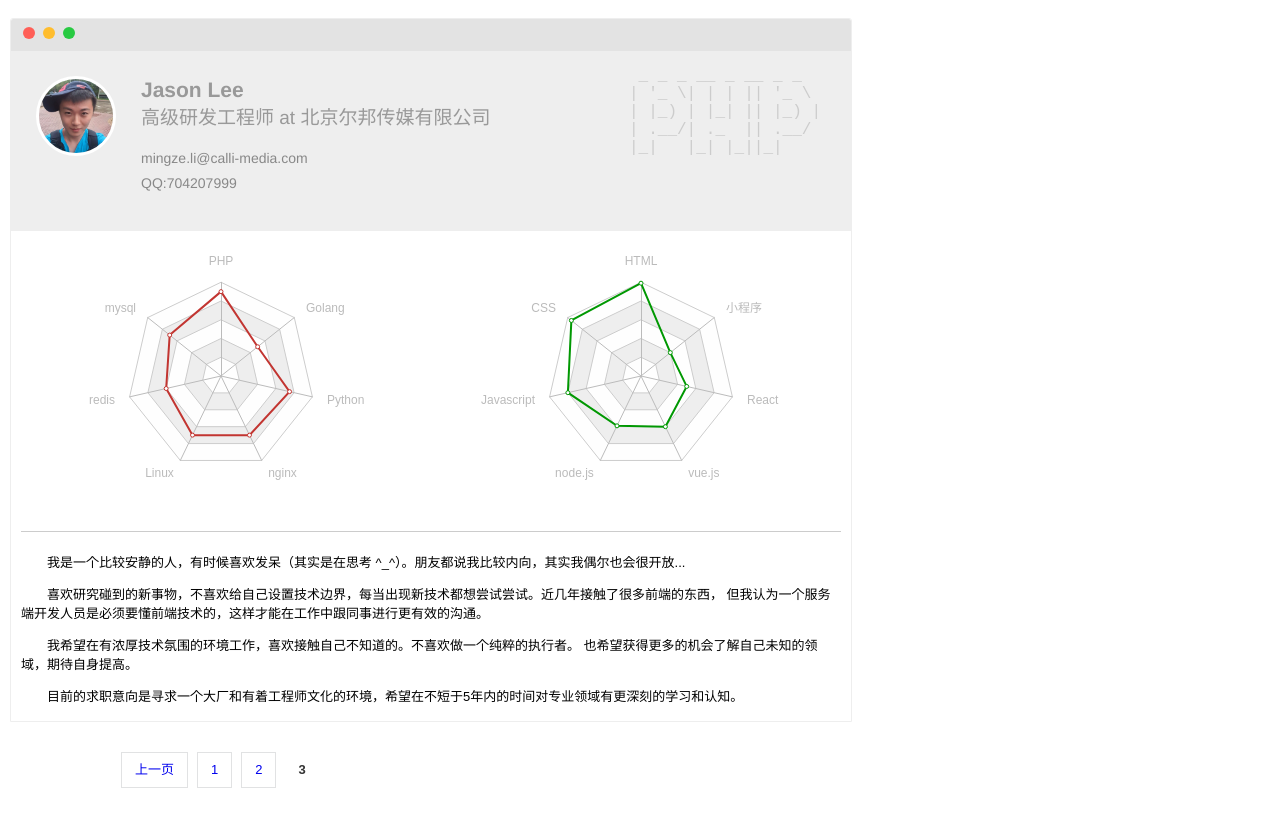
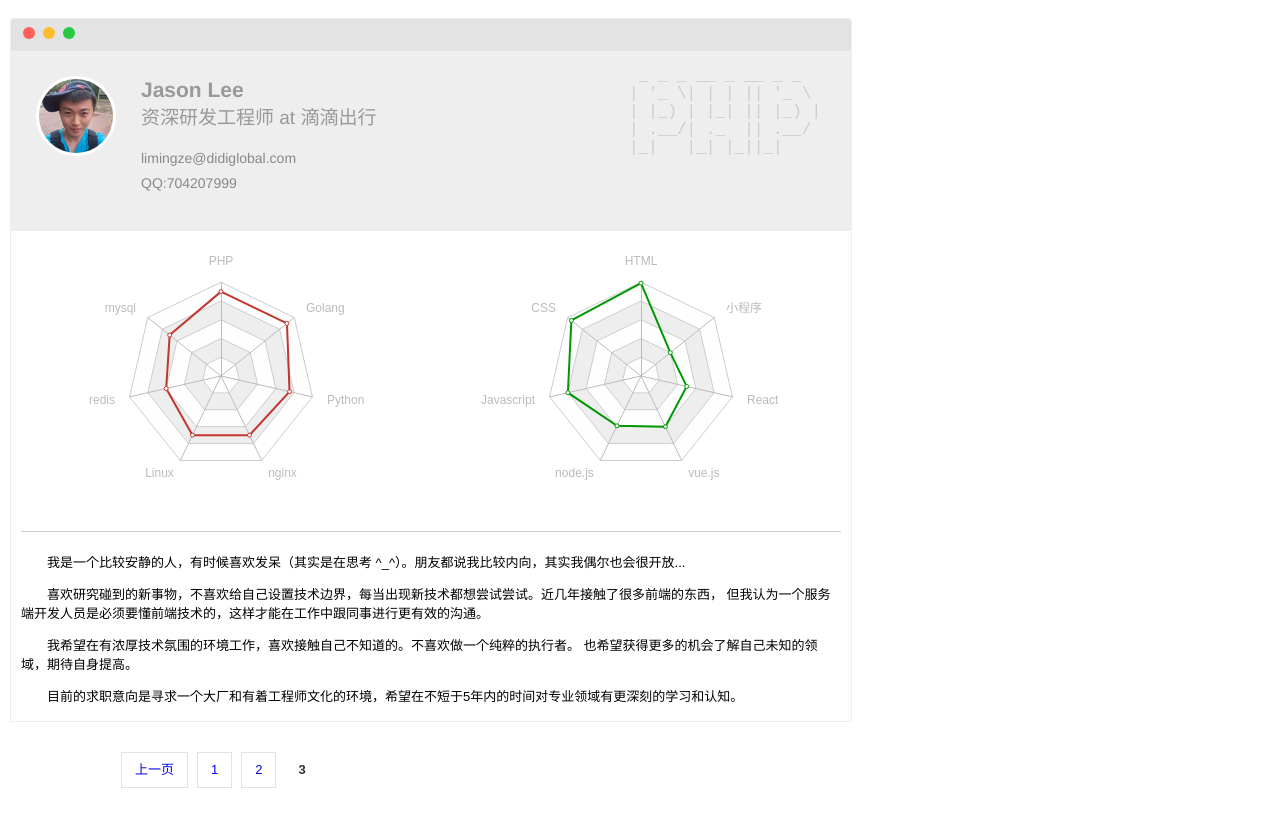
Before and after one commit to JasonLeemz/JasonLeemz.github.io, a plain HTML site: page evaluation.html in a window 1280 px wide. Shown: the part 105-932 px from the top of the page. Drawn offline with Linux system fonts and the light colour scheme.

Commit message:
add didi career

```diff
--- a/evaluation.html
+++ b/evaluation.html
@@ -40,9 +40,9 @@
         <div class="describe">
             <ul>
                 <li class="english-name">Jason Lee</li>
-                <li class="subtitle">高级研发工程师 at 北京尔邦传媒有限公司</li>
+                <li class="subtitle">资深研发工程师 at 滴滴出行</li>
                 <li>
-                    <p>mingze.li@calli-media.com</p>
+                    <p>limingze@didiglobal.com</p>
                     <p>QQ:704207999</p>
                 </li>
             </ul>
@@ -138,7 +138,7 @@
             type: 'radar',
             data: [
                 {
-                    value: [90, 70, 60, 70, 70, 75, 50],
+                    value: [90, 70, 60, 70, 70, 75, 90],
                     name: '服务端主要技能'
                 }
             ]
```
